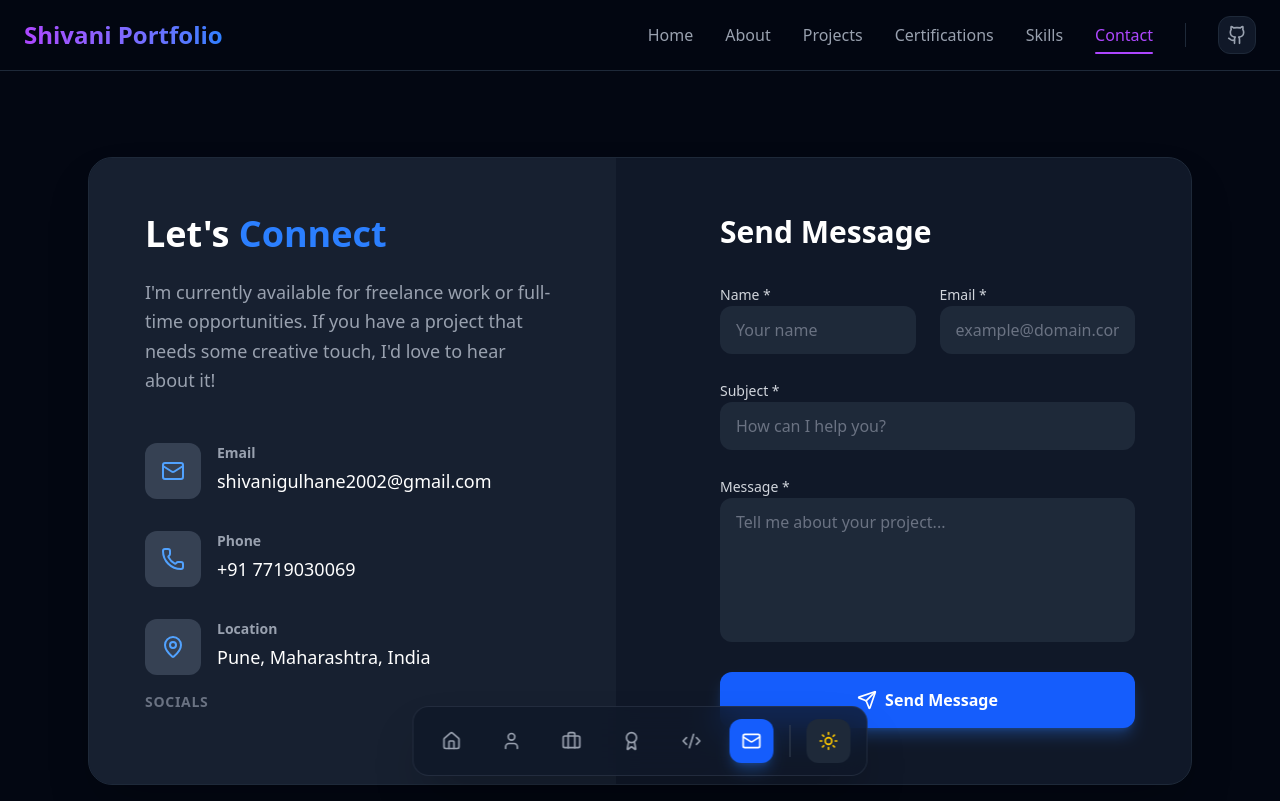
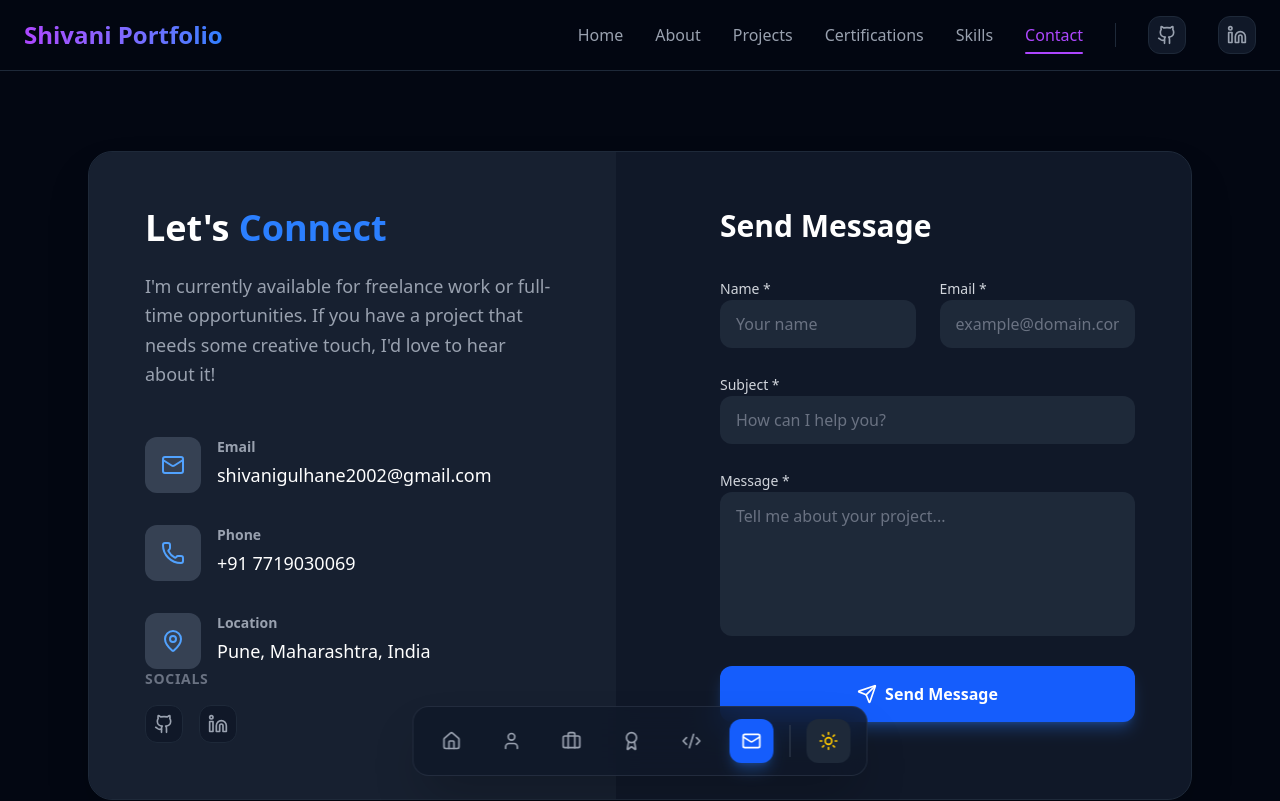
Before and after one commit to Gulhane-Shivani/Shivani-Portfolio, a React (Vite) app: page /contact in a window 1280 px wide. Shown: the top 801 px of the page. Built offline with nearby package versions, Linux system fonts and the light colour scheme.

Commit message:
project details updated

```diff
--- a/src/components/Navbar.jsx
+++ b/src/components/Navbar.jsx
@@ -1,5 +1,5 @@
 import { Link, useLocation } from "react-router-dom";
-import { Github, Menu, X } from "lucide-react";
+import { Github, Menu, X, Linkedin } from "lucide-react";
 import { useState } from "react";
 
 export default function Navbar({ darkMode }) {
@@ -61,6 +61,18 @@ export default function Navbar({ darkMode }) {
           >
             <Github size={20} />
           </a>
+          <a
+            href="https://www.linkedin.com/in/shivani-gulhane-5b2519288/"
+            target="_blank"
+            rel="noopener noreferrer"
+            className={`p-2 rounded-xl transition-all duration-300 hover:scale-110 ${darkMode
+              ? "bg-gray-900 text-gray-400 hover:text-white border border-gray-800 hover:border-gray-700"
+              : "bg-gray-50 text-gray-600 hover:text-gray-900 border border-gray-200 hover:border-gray-300"
+              }`}
+            title="LinkedIn Profile"
+          >
+            <Linkedin size={20} />
+          </a>
         </div>
 
         {/* Mobile Menu Button */}
@@ -101,6 +113,16 @@ export default function Navbar({ darkMode }) {
               <Github size={20} />
               <span>GitHub Profile</span>
             </a>
+            <a
+              href="https://www.linkedin.com/in/shivani-gulhane-4a001a243/"
+              target="_blank"
+              rel="noopener noreferrer"
+              className={`flex items-center gap-3 py-2 transition-colors ${darkMode ? "text-gray-400 hover:text-white" : "text-gray-600 hover:text-gray-900"
+                }`}
+            >
+              <Linkedin size={20} />
+              <span>LinkedIn Profile</span>
+            </a>
           </li>
         </ul>
       </div>
--- a/src/data/projects.js
+++ b/src/data/projects.js
@@ -18,15 +18,6 @@ export const projects = [
     image: "assets/criminal-project.png" // Using placeholder for now as per user request context
   },
   {
-    id: 3,
-    title: "Collaborative Whiteboard",
-    description:
-      "A real-time multi-user drawing board enabling multiple users to collaborate simultaneously using WebSockets.",
-    technologies: ["React", "Spring Boot", "WebSockets"],
-    link: "#",
-    image: "/assets/Portfolio.png"
-  },
-  {
     id: 4,
     title: "Placement Management System",
     description:
--- a/src/pages/Contact.jsx
+++ b/src/pages/Contact.jsx
@@ -1,4 +1,4 @@
-import { Mail, Phone, MapPin, Send, MessageCircle } from "lucide-react";
+import { Mail, Phone, MapPin, Send, MessageCircle, Github, Linkedin } from "lucide-react";
 
 export default function Contact({ darkMode }) {
   // Dark mode specific colors for inputs
@@ -56,6 +56,30 @@ export default function Contact({ darkMode }) {
               <h4 className={`text-sm font-semibold mb-4 uppercase tracking-wider ${darkMode ? 'text-gray-500' : 'text-gray-400'}`}>Socials</h4>
               <div className="flex gap-4">
                 {/* Add social links here if needed */}
+                <a
+                  href="https://github.com/Gulhane-Shivani"
+                  target="_blank"
+                  rel="noopener noreferrer"
+                  className={`p-2 rounded-xl transition-all duration-300 hover:scale-110 ${darkMode
+                    ? "bg-gray-900 text-gray-400 hover:text-white border border-gray-800 hover:border-gray-700"
+                    : "bg-gray-50 text-gray-600 hover:text-gray-900 border border-gray-200 hover:border-gray-300"
+                    }`}
+                  title="GitHub Profile"
+                >
+                  <Github size={20} />
+                </a>
+                <a
+                  href="https://www.linkedin.com/in/shivani-gulhane-5b2519288/"
+                  target="_blank"
+                  rel="noopener noreferrer"
+                  className={`p-2 rounded-xl transition-all duration-300 hover:scale-110 ${darkMode
+                    ? "bg-gray-900 text-gray-400 hover:text-white border border-gray-800 hover:border-gray-700"
+                    : "bg-gray-50 text-gray-600 hover:text-gray-900 border border-gray-200 hover:border-gray-300"
+                    }`}
+                  title="LinkedIn Profile"
+                >
+                  <Linkedin size={20} />
+                </a>
               </div>
             </div>
           </div>
```
